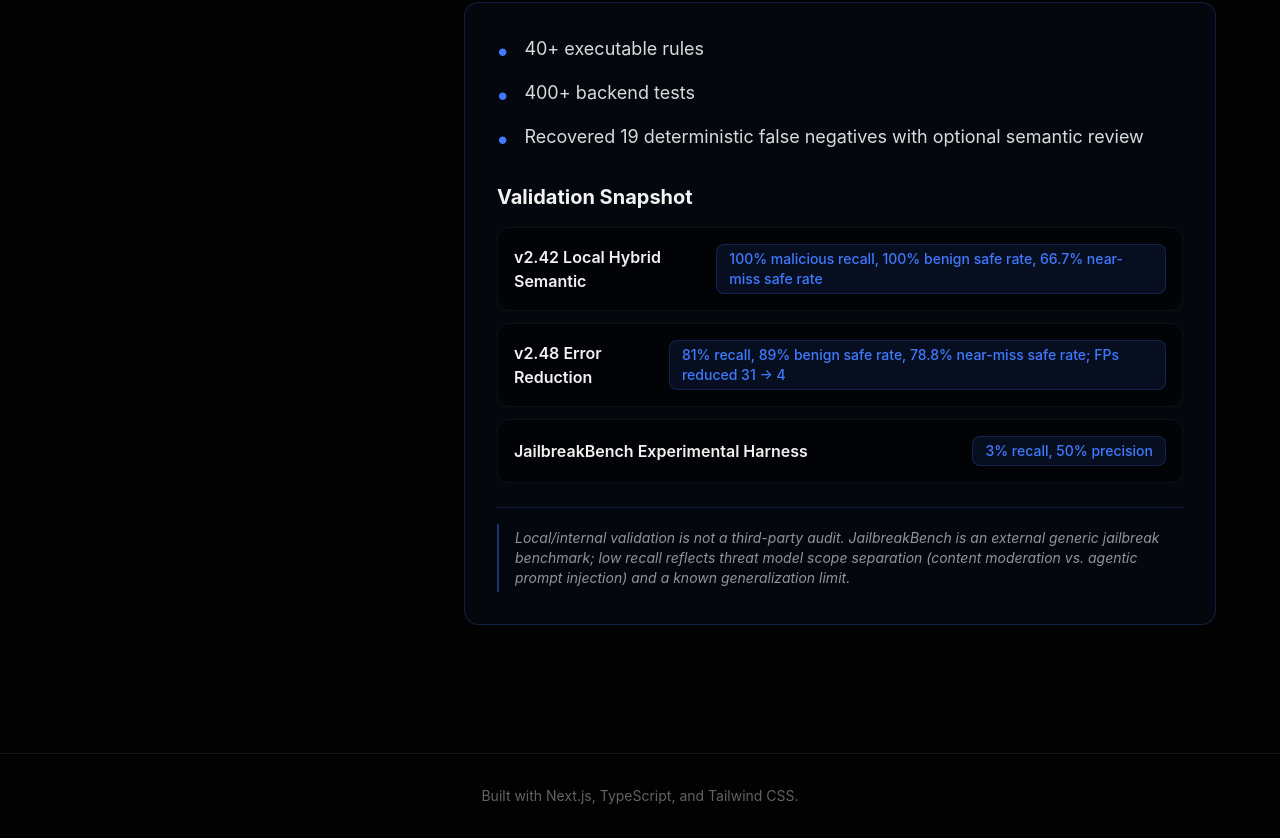
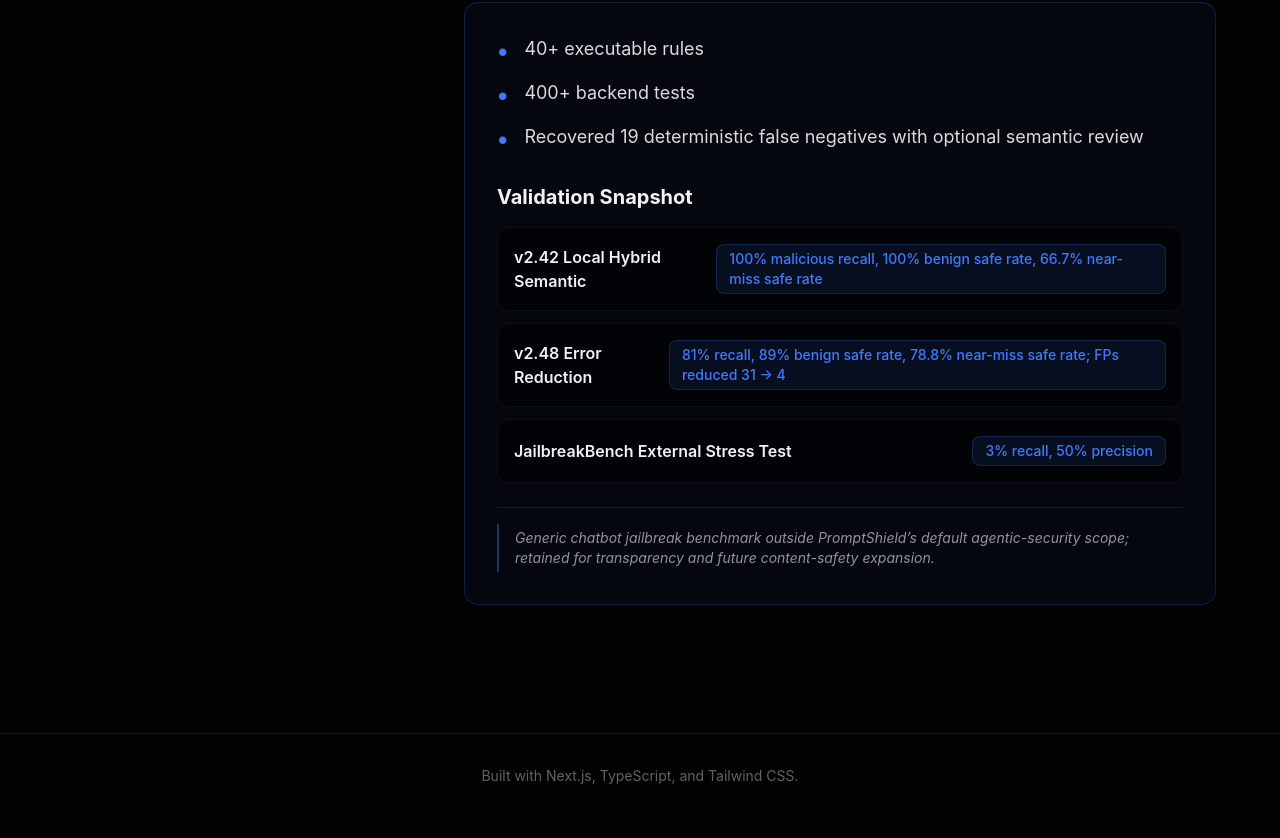
Before and after one commit to aryanshrm/-aryan-portfolio, a Next.js app: page /projects/promptshield in a window 1280 px wide. Shown: the part 3834-4672 px from the top of the page. Built offline with nearby package versions, Linux system fonts and the light colour scheme.

Commit message:
copy: clarify jailbreakbench stress test wording

```diff
--- a/app/projects/[slug]/page.tsx
+++ b/app/projects/[slug]/page.tsx
@@ -78,7 +78,7 @@ const projects: Record<string, ProjectData> = {
         result: '81% recall, 89% benign safe rate, 78.8% near-miss safe rate; FPs reduced 31 → 4'
       },
       {
-        context: 'JailbreakBench Experimental Harness',
+        context: 'JailbreakBench External Stress Test',
         result: '3% recall, 50% precision'
       }
     ],
@@ -87,7 +87,7 @@ const projects: Record<string, ProjectData> = {
       'Building performant Python APIs for security workloads',
       'Creating robust test suites for AI vulnerability scanning'
     ],
-    caveat: 'Local/internal validation is not a third-party audit. JailbreakBench is an external generic jailbreak benchmark; low recall reflects threat model scope separation (content moderation vs. agentic prompt injection) and a known generalization limit.',
+    caveat: 'Generic chatbot jailbreak benchmark outside PromptShield’s default agentic-security scope; retained for transparency and future content-safety expansion.',
     links: [
       { label: 'GitHub', url: 'https://github.com/aryanshrm/promptshield', primary: true },
       { label: 'Watch Demo', url: 'https://youtu.be/liucb4vimkA', primary: false }
```
